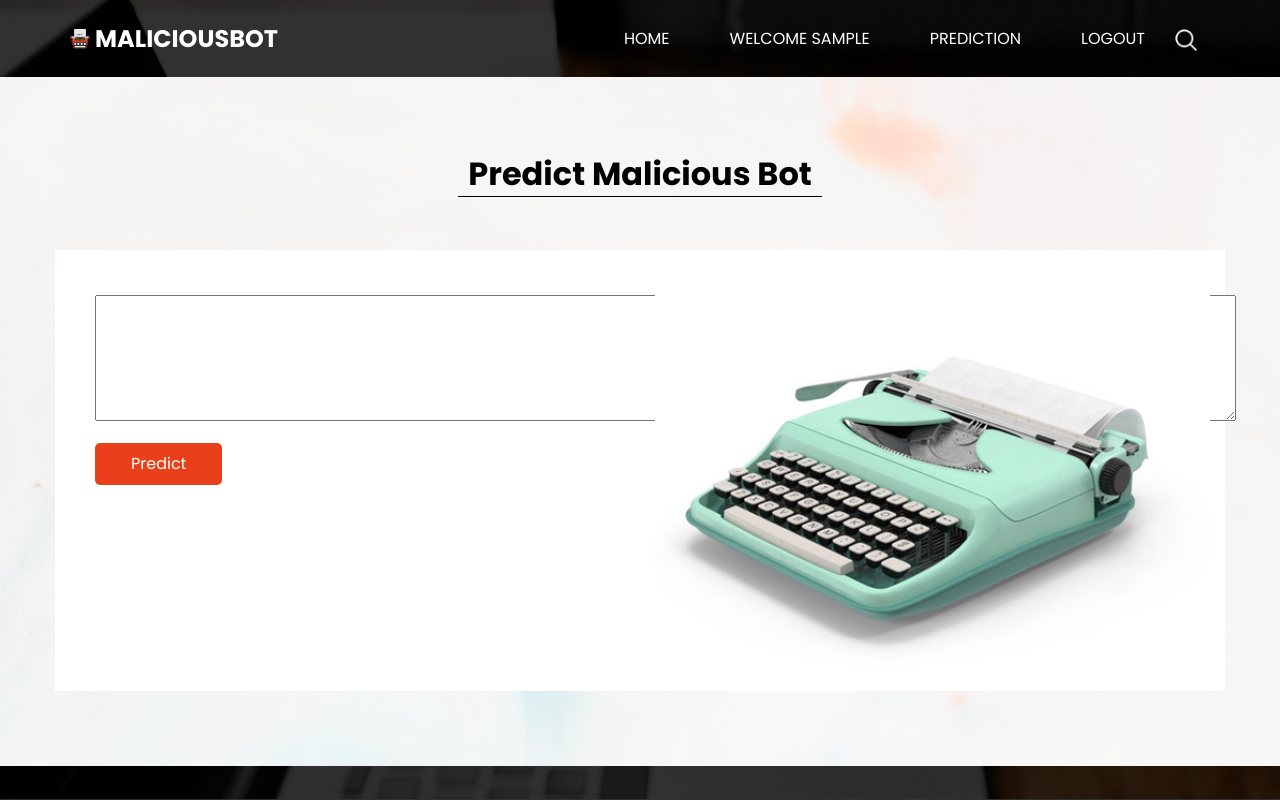
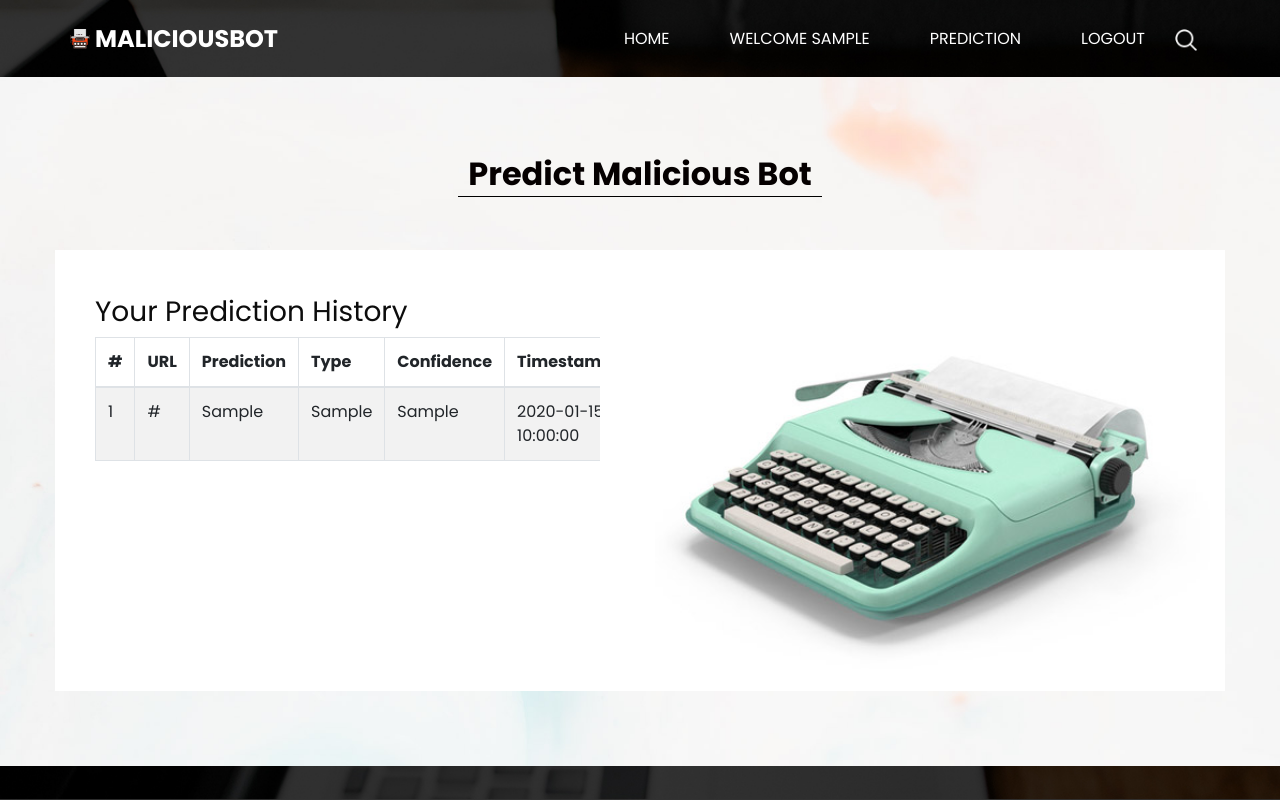
Before and after one commit to Parik-2006/diploma-project, a Django app: page /data in a window 1280 px wide. Run offline with Django 3.2, Linux system fonts and the light colour scheme; a user stored in the database is signed in; tables that the repository leaves empty hold one stand-in row (values such as "Sample post"); some libraries are stand-ins or nearby versions.

Commit message:
Show user prediction history in dashboard (data.html)

```diff
--- a/templates/data.html
+++ b/templates/data.html
@@ -18,14 +18,37 @@
       <div class="row">
         <div class="col-md-6">
           <div class="contact_form ">
-            <form method="post">
-                {% csrf_token %}
-              <textarea name="bot" rows="5" cols="80"></textarea>
-
-               <button type="submit">
-                Predict
-              </button>
-            </form>
+            <h3>Your Prediction History</h3>
+            {% if data and data|length > 0 %}
+            <div style="overflow-x:auto;">
+              <table class="table table-bordered table-striped" style="background:white;">
+                <thead>
+                  <tr>
+                    <th>#</th>
+                    <th>URL</th>
+                    <th>Prediction</th>
+                    <th>Type</th>
+                    <th>Confidence</th>
+                    <th>Timestamp</th>
+                  </tr>
+                </thead>
+                <tbody>
+                  {% for item in data %}
+                  <tr>
+                    <td>{{ forloop.counter }}</td>
+                    <td style="word-break:break-all;">{{ item.url }}</td>
+                    <td>{{ item.prediction }}</td>
+                    <td>{{ item.prediction_type }}</td>
+                    <td>{{ item.confidence }}</td>
+                    <td>{{ item.timestamp }}</td>
+                  </tr>
+                  {% endfor %}
+                </tbody>
+              </table>
+            </div>
+            {% else %}
+              <p>No prediction history found. Make a prediction to get started!</p>
+            {% endif %}
           </div>
         </div>
         <div class="col-md-6">
```
